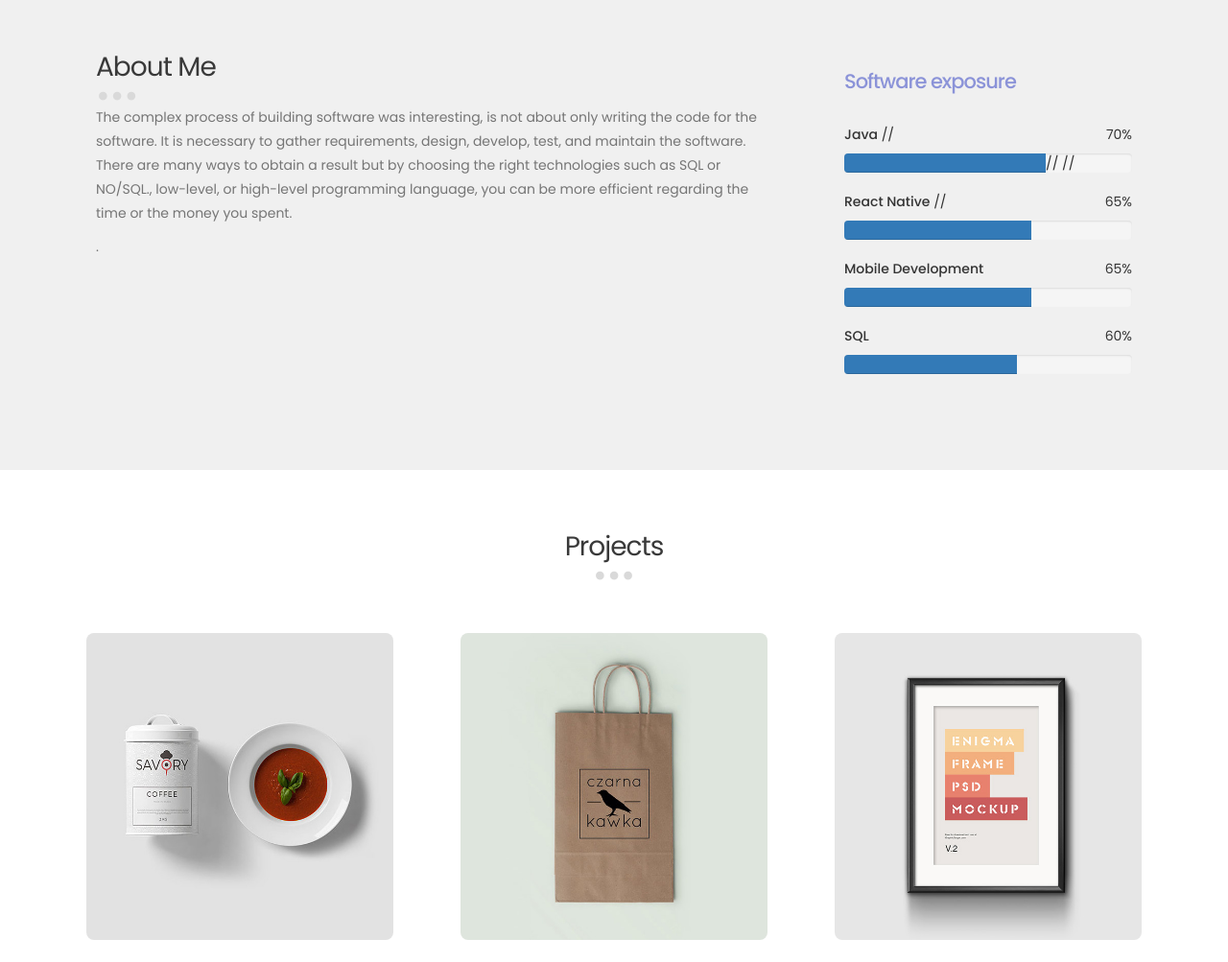
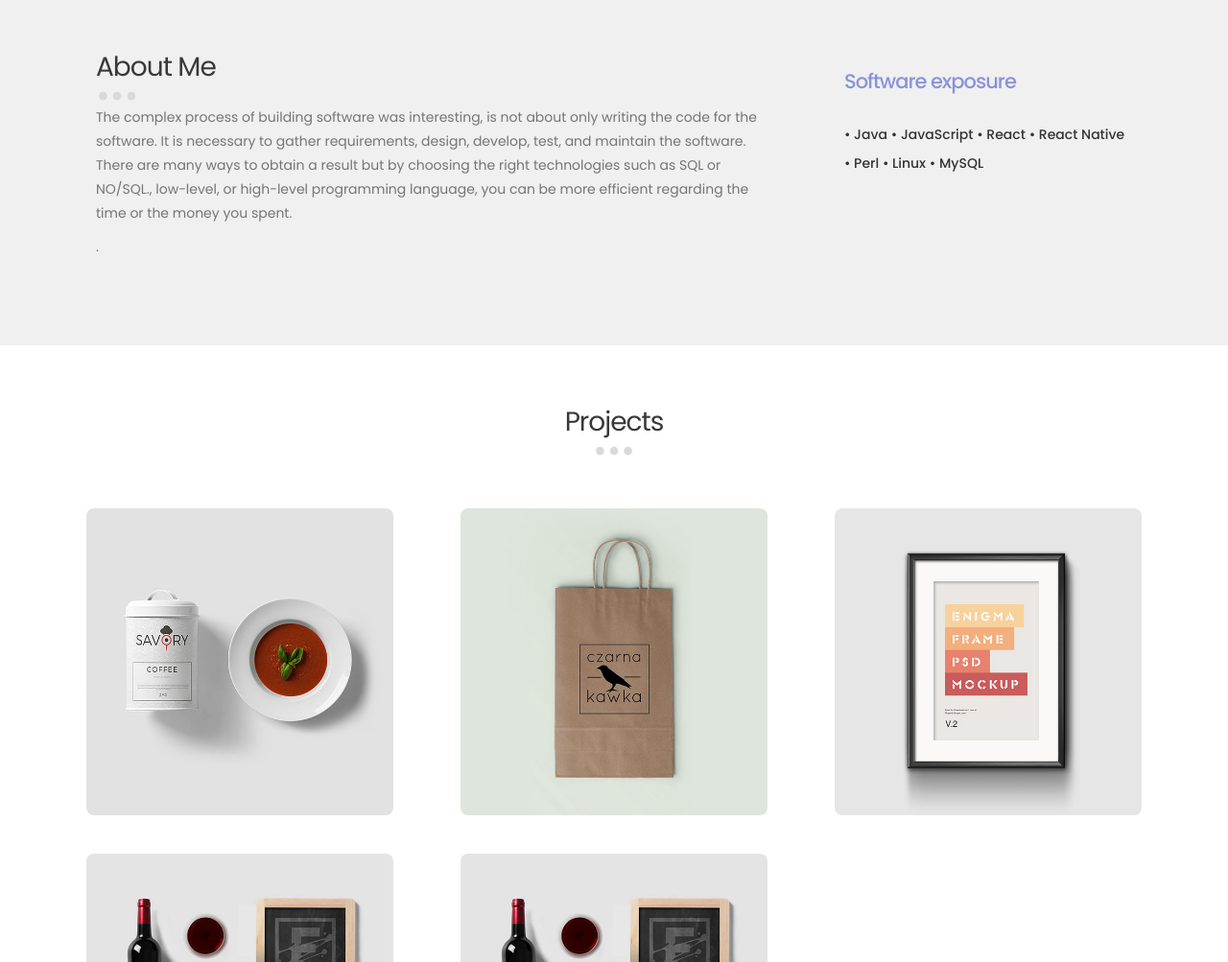
Before and after one commit to CatalinMihaiStefan/catalinmihaistefan.github.io, a plain HTML site: page index.html in a window 1280 px wide. Shown: the part 840-1843 px from the top of the page at 96% size. Drawn offline with Linux system fonts and the light colour scheme.

Commit message:
Update index.html

```diff
--- a/index.html
+++ b/index.html
@@ -123,29 +123,17 @@ http://www.templatemo.com/tm-509-hydro
                               <div class="section-title">
                                    <h3>Software exposure</h3>
                               </div>
-                              <strong>Java</strong>
-                                   <span class="pull-right">70%</span>
-                                  //      <div class="progress">
-                                    //         <div class="progress-bar progress-bar-primary" role="progressbar" aria-valuenow="70" aria-valuemin="0" aria-valuemax="100" style="width: 70%;"></div>
-                                     //   </div>
-
-                              <strong>React Native</strong>
-                                   //<span class="pull-right">65%</span>
-                                        <div class="progress">
-                                             <div class="progress-bar progress-bar-primary" role="progressbar" aria-valuenow="65" aria-valuemin="0" aria-valuemax="100" style="width: 65%;"></div>
-                                        </div>
-
-                              <strong>Mobile Development</strong>
-                                   <span class="pull-right">65%</span>
-                                        <div class="progress">
-                                             <div class="progress-bar progress-bar-primary" role="progressbar" aria-valuenow="65" aria-valuemin="0" aria-valuemax="100" style="width: 65%;"></div>
-                                        </div>
-
-                              <strong>SQL</strong>
-                                   <span class="pull-right">60%</span>
+                              <strong> • Java</strong>
+                              <strong> • JavaScript </strong>
+                              <strong> • React</strong>
+                              <strong> • React Native</strong>
+                              <strong> • Perl </strong>
+                              <strong> • Linux</strong>
+                              <strong> • MySQL</strong>
+                                   <!--<span class="pull-right">60%</span>
                                         <div class="progress">
                                              <div class="progress-bar progress-bar-primary" role="progressbar" aria-valuenow="60" aria-valuemin="0" aria-valuemax="100" style="width: 60%;"></div>
-                                        </div>
+                                        </div> -->
 
                          </div>
                     </div>
```
